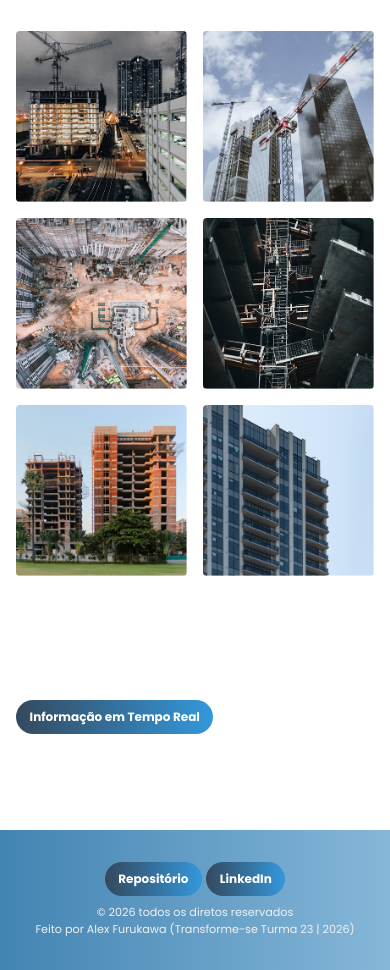
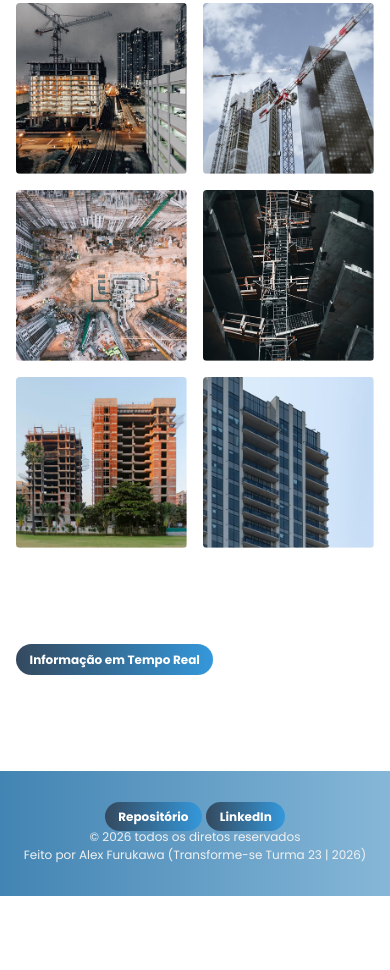
Before and after one commit to dev-corvus/acqua-project, a plain HTML site: page index.html in a window 390 px wide. Shown: the part 1750-2720 px from the top of the page. After the commit the page ends 2646 px from the top, so only its background shows below. Drawn offline with Linux system fonts and the light colour scheme; no server answers.

Commit message:
feat(footer): restructure footer layout and improve styling for better responsiveness

```diff
--- a/index.html
+++ b/index.html
@@ -82,13 +82,15 @@
     </main>
 
     <footer>
-        <nav>
-            <a href="https://github.com/dev-corvus/acqua-project">Repositório</a>
-            <a href="https://linkedin.com/in/lexkawa/">LinkedIn</a>
-        </nav>
         <div class="footer-container">
-            <p>&copy; <span id="this-year"></span> todos os diretos reservados </p>
-            <p>Feito por Alex Furukawa (Transforme-se Turma 23 | 2026)</p>
+            <nav>
+                <a href="https://github.com/dev-corvus/acqua-project">Repositório</a>
+                <a href="https://linkedin.com/in/lexkawa/">LinkedIn</a>
+            </nav>
+            <div class="footer-rights">
+                <p>&copy; <span id="this-year"></span> todos os diretos reservados </p>
+                <p>Feito por Alex Furukawa (Transforme-se Turma 23 | 2026)</p>
+            </div>
         </div>
     </footer>
 
--- a/style.css
+++ b/style.css
@@ -170,7 +170,9 @@ img:hover {
 
 /* --------------- PROGRESS ----------------- */
 .section-progress {
-    padding: 4.75rem 1rem;
+    max-width: 75rem;
+    margin: auto;
+    padding: 3rem 1rem;
     text-align: center;
 }
 
@@ -219,7 +221,7 @@ img {
 .news-tag {
     display: inline-block;
 
-    padding: 0.5rem 0.85rem;
+    padding: 0.4rem 0.85rem;
     margin-bottom: 1rem;
 
     background: var(--cor-gradiente);
@@ -291,7 +293,7 @@ img {
 footer {
     background: var(--cor-gradiente-hover);
     color: var(--cor-primaria);
-    padding: 2rem 1rem;
+    padding: 2rem 0;
     gap: 0.5rem;
     display: flex;
     flex-direction: column;
@@ -299,11 +301,24 @@ footer {
     justify-content: center;
 }
 
+.footer-container {
+    width: 100%;
+    max-width: 75rem;
+    margin: 0 auto;
+    padding: 0 1rem;
+}
+
+.footer-container nav {
+    gap: 0.5rem;
+}
+
+footer p {
+    font-size: 0.75rem;
+    color: var(--cor-secundaria);
+}
+
 footer a {
-    display: inline-block;
-
-    padding: 0.5rem 0.85rem;
-
+    padding: 0.4rem 0.85rem;
     background: var(--cor-gradiente);
     color: var(--cor-primaria);
     border-radius: 2rem;
@@ -311,25 +326,18 @@ footer a {
     font-weight: 700;
 }
 
-footer p {
-    font-size: 0.7rem;
-    color: var(--cor-secundaria);
-}
-
 @media (min-width: 744px) {
     .section-progress ul {
         grid-template-columns: 1fr 1fr 1fr;
     }
-}
-
-@media (min-width: 1280px) {
-    .container {
-        display: flex;
-    }
 
     footer {
         display: flex;
-        flex-direction: row-reverse;
+        flex-direction: column;
+    }
+
+    .footer-container {
+        display: flex;
         justify-content: space-between;
         align-items: center;
     }
@@ -338,7 +346,6 @@ footer p {
         display: flex;
         flex-direction: column;
         align-items: flex-end;
-        text-align: center;
         gap: 0.5rem;
     }
 
@@ -346,10 +353,15 @@ footer p {
         min-width: 10rem;
     }
 
-    .footer-container {
+    .footer-rights {
         display: flex;
         flex-direction: column;
         align-items: flex-start;
-        text-align: left;
     }
 }
+
+@media (min-width: 1280px) {
+    .container {
+        display: flex;
+    }
+}
```
